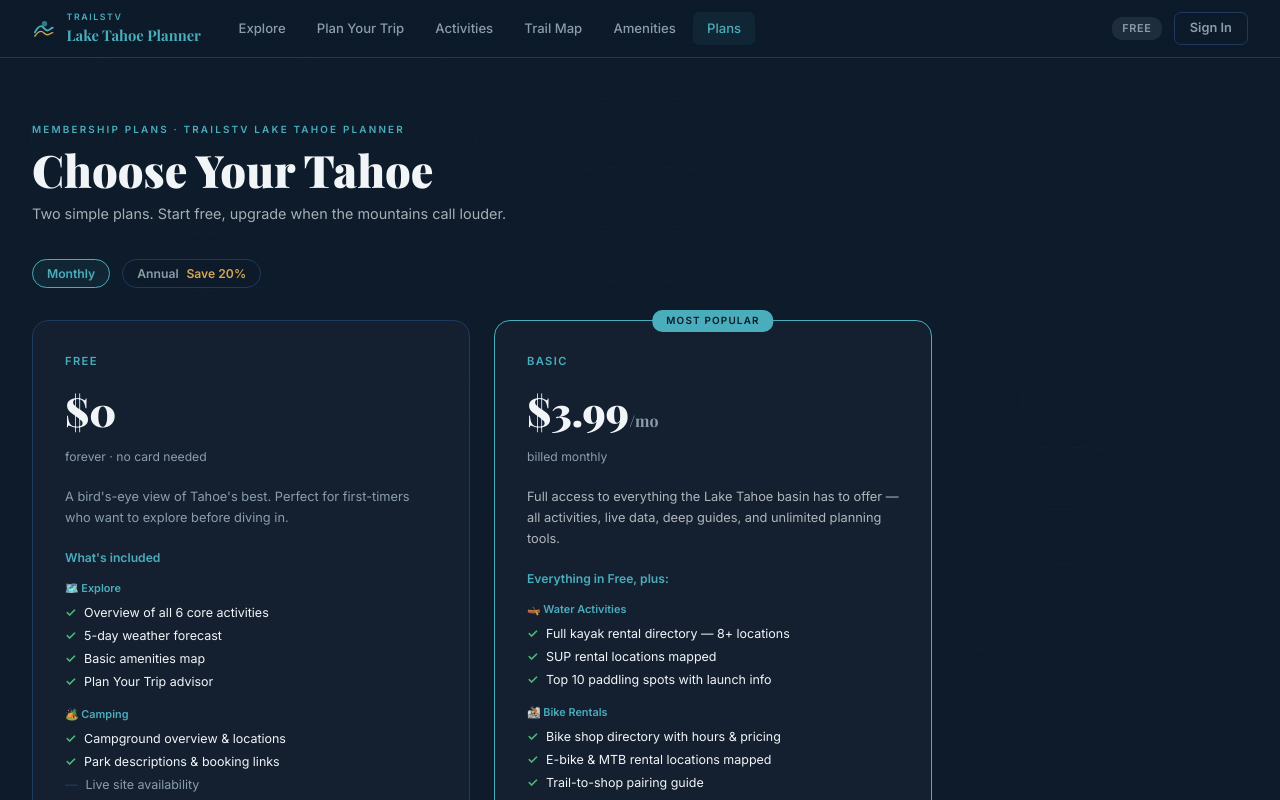
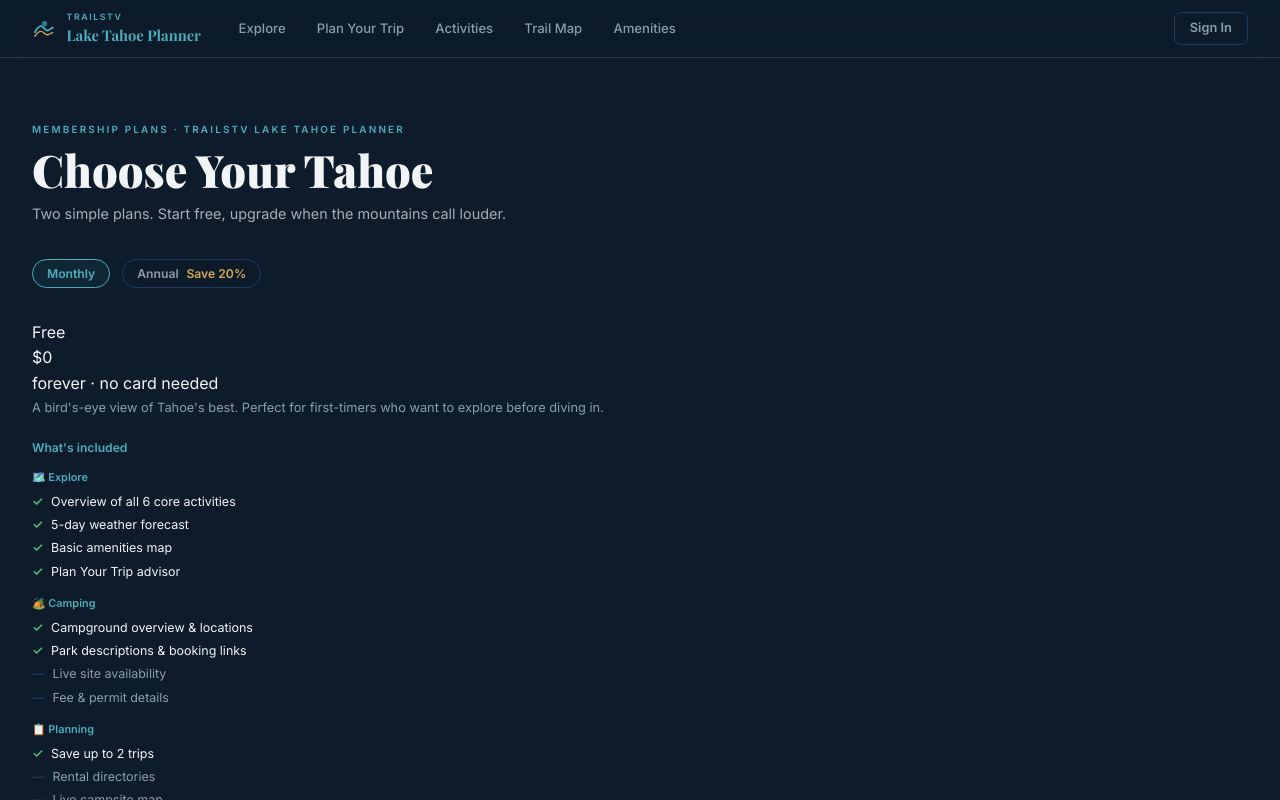
Before and after one commit to trailstv/trailstv, a Next.js app: page /pricing in a window 1280 px wide. Shown: the top 800 px of the page. Built offline with nearby package versions, Linux system fonts and the light colour scheme.

Commit message:
Add files via upload

```diff
--- a/app/page.tsx
+++ b/app/page.tsx
@@ -414,7 +414,6 @@
           </p>
           <div style={{ display:'flex', gap:'.75rem', justifyContent:'center', flexWrap:'wrap' }}>
             <Link href="/plan"    className="bp">Plan Your Trip →</Link>
-            <Link href="/pricing" className="bs">See Plans</Link>
           </div>
         </div>
       </section>
--- a/app/plan/page.tsx
+++ b/app/plan/page.tsx
@@ -140,7 +140,7 @@
       {!user && (
         <>
           <h2 className="stitle">Let&apos;s get started</h2>
-          <p className="ssub">Sign in to save your trip and get personalized recommendations. Free — no card needed.</p>
+          <p className="ssub">Sign in to save your trip and get personalized recommendations.</p>
           <div className="plan-auth-card">
             <div className="plan-auth-methods">
               <button className="auth-btn-large" onClick={googleAuth}>
--- a/components/Footer.tsx
+++ b/components/Footer.tsx
@@ -106,7 +106,6 @@
           <ul className="footer-links">
             <li><Link href="/plan">🗺️ Plan Your Trip</Link></li>
             <li><Link href="/map">📍 Amenities Map</Link></li>
-            <li><Link href="/pricing">💳 Plans &amp; Pricing</Link></li>
             <li><a href="/onboarding">🚀 Get Started <span className="fl-badge fl-hot">Free</span></a></li>
             <li><a href="https://www.recreation.gov" target="_blank" rel="noopener">🏕️ Recreation.gov ↗</a></li>
           </ul>
--- a/components/Nav.tsx
+++ b/components/Nav.tsx
@@ -9,7 +9,6 @@
   { href: '/activities',  label: 'Activities'     },
   { href: '/trails',      label: 'Trail Map'      },
   { href: '/map',         label: 'Amenities'      },
-  { href: '/pricing',     label: 'Plans'          },
 ];
 
 export default function Nav() {
@@ -47,7 +46,6 @@
 
       {/* Right side */}
       <div className="nav-right">
-        <span className="tbadge tf">Free</span>
         <Link href="/plan" className="btn-login" style={{ textDecoration: 'none' }}>
           Sign In
         </Link>
--- a/lib/data.ts
+++ b/lib/data.ts
@@ -1,6 +1,5 @@
 // lib/data.ts — shared data types and inline fallbacks
 
-export type Tier = 'free' | 'basic';
 export type Shore = 'north' | 'south' | 'east' | 'west';
 
 export interface Camp {
@@ -30,7 +29,7 @@
   icon: string;
   name: string;
   desc: string;
-  tier: Tier;
+
 }
 
 export interface Amenity {
@@ -80,18 +79,18 @@
 ];
 
 export const ACTS_FALLBACK: Activity[] = [
-  { icon:'⛺', name:'Camping',          desc:"D.L. Bliss, Sugar Pine, Fallen Leaf — 300+ sites with lake views.",           tier:'free' },
-  { icon:'🥾', name:'Hiking',           desc:"165+ miles of trails from Tahoe Rim to Desolation Wilderness.",               tier:'free' },
-  { icon:'🏊', name:'Swimming',         desc:"Sand Harbor, Emerald Bay, Kings Beach — pristine, 70+ ft clarity.",           tier:'free' },
-  { icon:'🛶', name:'Kayaking',         desc:"Paddle Emerald Bay, Cave Rock, and Sand Harbor on crystal-clear water.",      tier:'basic' },
-  { icon:'🚵', name:'Mountain Biking',  desc:"Flume Trail, Mr. Toad's Wild Ride — world-class Sierra singletrack.",         tier:'basic' },
-  { icon:'⛷️', name:'Skiing & Riding', desc:"14 resorts: Palisades, Heavenly, Northstar, Sierra-at-Tahoe, and more.",     tier:'basic' },
-  { icon:'🏔️', name:'Snowshoeing',    desc:"Ellis Peak, Spooner Lake, Cascade Falls — serene winter wonderlands.",         tier:'basic' },
-  { icon:'🎣', name:'Fishing',          desc:"Mackinaw trout up to 37 lbs. Guided lake charters year-round.",              tier:'basic' },
-  { icon:'🏄', name:'Paddleboarding',   desc:"Glassy morning water, 70+ ft visibility. Rentals at 8 locations.",           tier:'basic' },
-  { icon:'🧗', name:'Rock Climbing',    desc:"Lovers Leap and Luther Spires — world-class granite sport climbing.",         tier:'basic' },
-  { icon:'🌲', name:'Backpacking',      desc:"Desolation Wilderness multi-day routes through dramatic Sierra terrain.",     tier:'basic' },
-  { icon:'🦅', name:'Wildlife Watching',desc:"Black bears, bald eagles, mule deer — guided tours spring through fall.",    tier:'basic' },
+  { icon:'⛺', name:'Camping',          desc:"D.L. Bliss, Sugar Pine, Fallen Leaf — 300+ sites with lake views." },
+  { icon:'🥾', name:'Hiking',           desc:"165+ miles of trails from Tahoe Rim to Desolation Wilderness." },
+  { icon:'🏊', name:'Swimming',         desc:"Sand Harbor, Emerald Bay, Kings Beach — pristine, 70+ ft clarity." },
+  { icon:'🛶', name:'Kayaking',         desc:"Paddle Emerald Bay, Cave Rock, and Sand Harbor on crystal-clear water." },
+  { icon:'🚵', name:'Mountain Biking',  desc:"Flume Trail, Mr. Toad's Wild Ride — world-class Sierra singletrack." },
+  { icon:'⛷️', name:'Skiing & Riding', desc:"14 resorts: Palisades, Heavenly, Northstar, Sierra-at-Tahoe, and more." },
+  { icon:'🏔️', name:'Snowshoeing',    desc:"Ellis Peak, Spooner Lake, Cascade Falls — serene winter wonderlands." },
+  { icon:'🎣', name:'Fishing',          desc:"Mackinaw trout up to 37 lbs. Guided lake charters year-round." },
+  { icon:'🏄', name:'Paddleboarding',   desc:"Glassy morning water, 70+ ft visibility. Rentals at 8 locations." },
+  { icon:'🧗', name:'Rock Climbing',    desc:"Lovers Leap and Luther Spires — world-class granite sport climbing." },
+  { icon:'🌲', name:'Backpacking',      desc:"Desolation Wilderness multi-day routes through dramatic Sierra terrain." },
+  { icon:'🦅', name:'Wildlife Watching',desc:"Black bears, bald eagles, mule deer — guided tours spring through fall." },
 ];
 
 export const AMENITIES_FALLBACK: Amenity[] = [
--- a/package.json
+++ b/package.json
@@ -16,11 +16,11 @@
     "leaflet":                 "^1.9.4"
   },
   "devDependencies": {
-    "@types/node":    "^20",
+    "@types/node":    "^24",
     "@types/react":   "^19",
     "@types/react-dom": "^19",
     "@types/leaflet": "^1.9.8",
     "typescript":     "^5"
   },
-  "engines": { "node": "20.x" }
+  "engines": { "node": "24.x" }
 }
--- a/styles/globals.css
+++ b/styles/globals.css
@@ -153,18 +153,6 @@
 }
 .card:hover { border-color: rgba(74,173,188,.35); transform: translateY(-2px); }
 
-/* ── Badges ─────────────────────────────────────────────── */
-.tbadge {
-  display:      inline-block;
-  padding:      3px 10px;
-  border-radius: 10px;
-  font-size:    .68rem;
-  font-weight:  700;
-  letter-spacing: .06em;
-  text-transform: uppercase;
-}
-.tf { background: rgba(139,158,168,.15); color: var(--granite); }
-.tb { background: rgba(74,173,188,.15);  color: var(--glacial); }
 
 /* ── Activity grid ──────────────────────────────────────── */
 .act-grid {
@@ -187,11 +175,6 @@
 .act-icon  { font-size: 1.8rem; margin-bottom: .6rem; }
 .act-name  { font-weight: 700; margin-bottom: .35rem; font-size: .9rem; }
 .act-desc  { font-size: .76rem; color: var(--granite); line-height: 1.55; }
-.act-lock  {
-  position: absolute; top: .75rem; right: .75rem;
-  background: rgba(212,168,83,.12); color: var(--gold);
-  border-radius: 6px; padding: 2px 7px; font-size: .62rem; font-weight: 700;
-}
 
 /* ── Campsite cards ─────────────────────────────────────── */
 .cresults { display: flex; flex-direction: column; gap: .75rem; margin-top: 1rem; }
@@ -409,33 +392,6 @@
 .plan-auth-or::after { content:''; flex:1; height:1px; background: var(--cborder); }
 .plan-email-form { display: flex; flex-direction: column; }
 
-/* ── Pricing cards ──────────────────────────────────────── */
-.price-grid { display: grid; grid-template-columns: 1fr 1fr; gap: 1.5rem; max-width: 700px; margin-bottom: 2.5rem; }
-@media (max-width: 600px) { .price-grid { grid-template-columns: 1fr; } }
-
-.pcrd {
-  background:   var(--cbg);
-  border:       1px solid var(--cborder);
-  border-radius: 16px;
-  padding:      2rem;
-  position:     relative;
-}
-.pcrd.featured { border-color: var(--glacial); }
-.pcrd-badge {
-  position:   absolute;
-  top:        -11px; left: 50%;
-  transform:  translateX(-50%);
-  background: var(--glacial);
-  color:      var(--midnight);
-  font-size:  .62rem; font-weight: 800;
-  letter-spacing: .12em; text-transform: uppercase;
-  padding:    3px 14px; border-radius: 10px;
-}
-.pcrd-tier  { font-size: .7rem; font-weight: 700; letter-spacing: .12em; text-transform: uppercase; color: var(--glacial); margin-bottom: .5rem; }
-.pcrd-price { font-family: var(--fd); font-size: 2.5rem; font-weight: 900; margin-bottom: .25rem; }
-.pcrd-sub   { font-size: .76rem; color: var(--granite); margin-bottom: 1.25rem; }
-.pcrd-feats { list-style: none; display: flex; flex-direction: column; gap: .5rem; margin-bottom: 1.5rem; font-size: .82rem; }
-.pcrd-feats li::before { content: '✓ '; color: var(--glacial); font-weight: 700; }
 
 /* ── Nav ────────────────────────────────────────────────── */
 nav {
```
Also changed, not shown: app/activities/page.tsx (+3 -28 lines).
